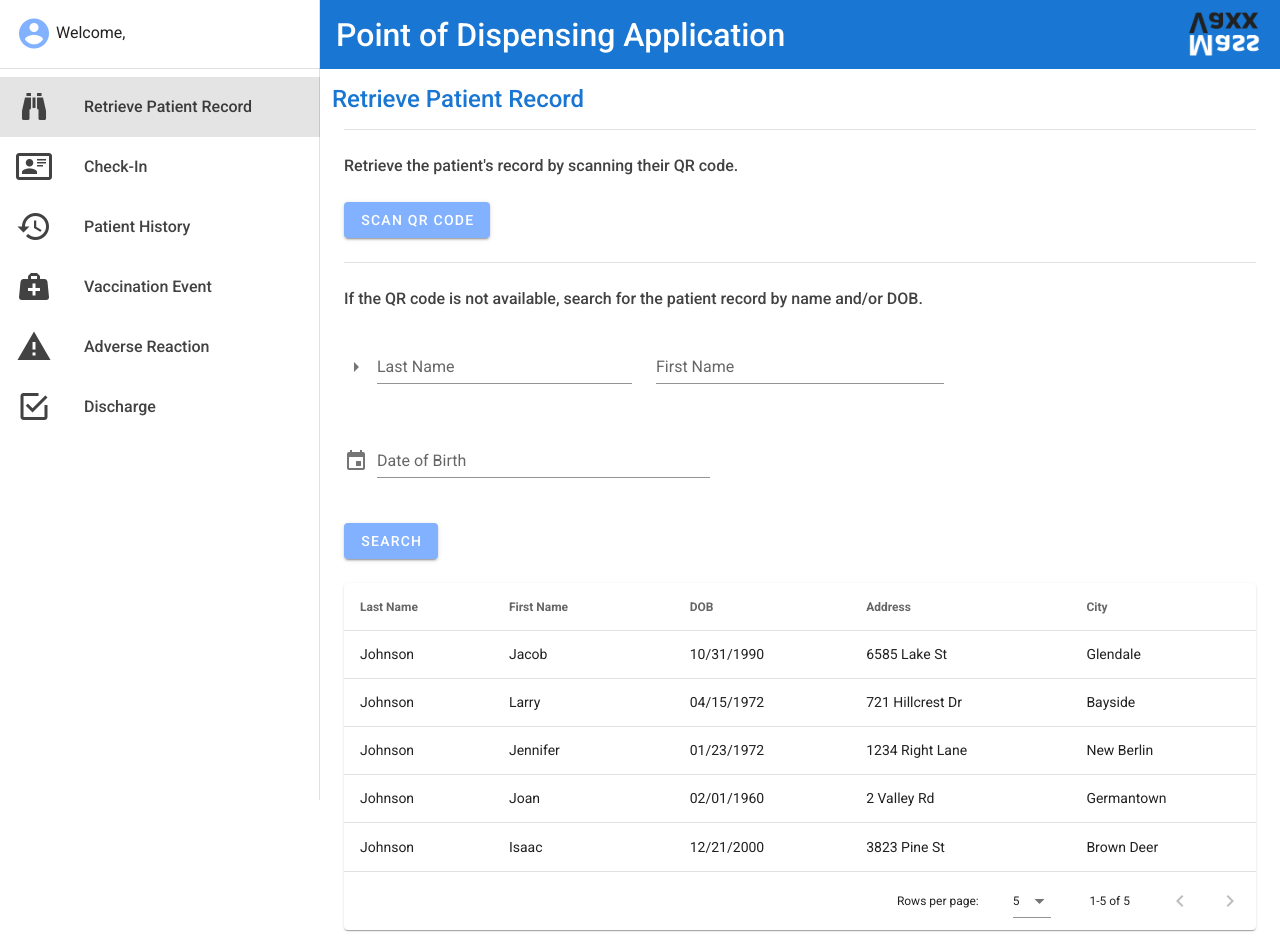
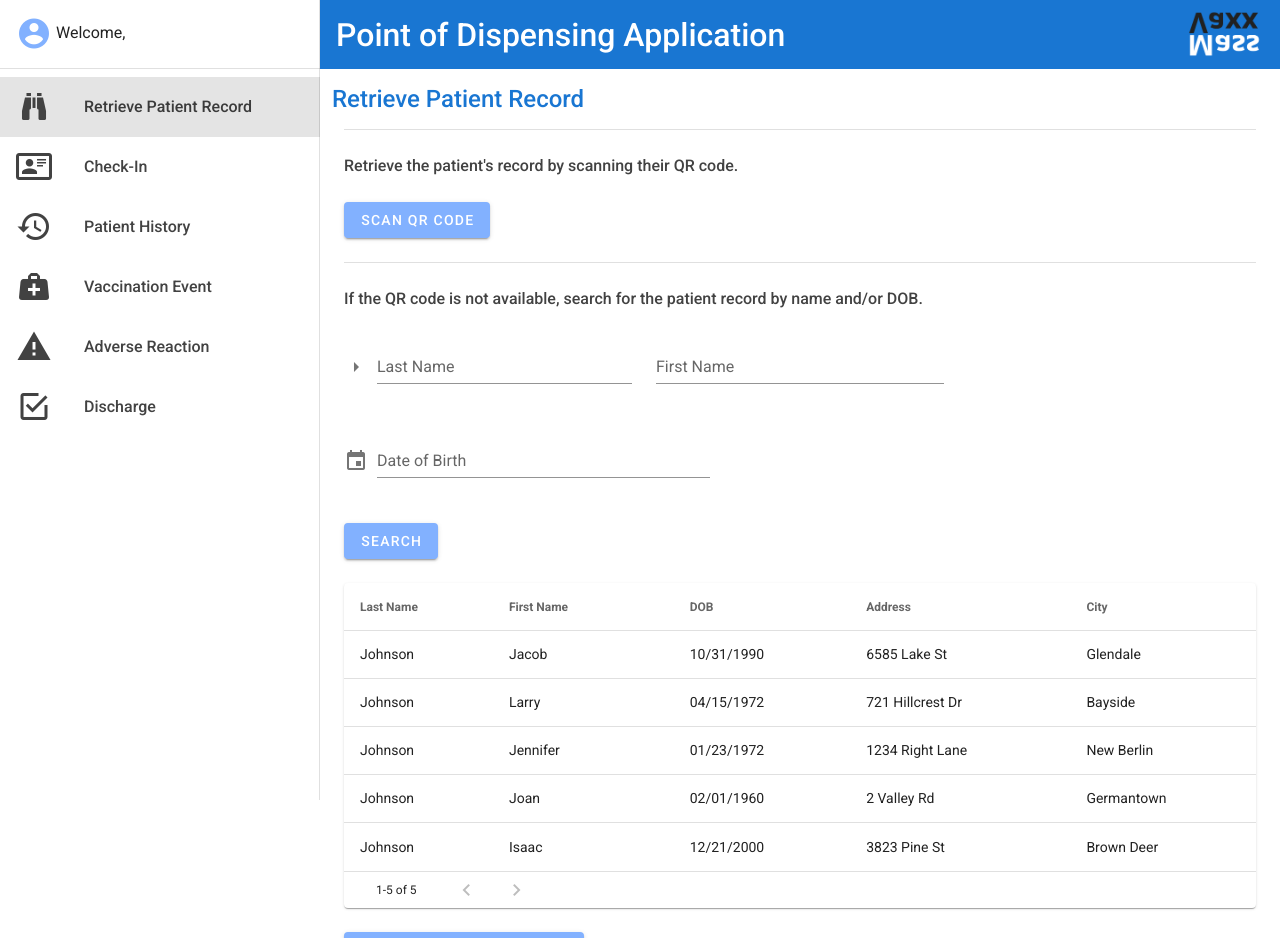
Before and after one commit to david-fraley/MassVaccinationSystem, a Vue app in the folder PointOfDispensingApp/: page /#/RetrievePatientRecord in a window 1280 px wide. Shown: the top 938 px of the page. Built offline with nearby package versions, Linux system fonts and the light colour scheme.

Commit message:
[MVS-421] Remove the rows per page from the table footer

```diff
--- a/PointOfDispensingApp/src/components/PatientLookupPage.vue
+++ b/PointOfDispensingApp/src/components/PatientLookupPage.vue
@@ -106,8 +106,11 @@
       single-select
 			:headers="headers"
 			:items="patientLookupTable"
+			class="elevation-1"
+			:footer-props="{
+				'items-per-page-options':[5]
+			}"
 			:items-per-page="5"
-			class="elevation-1"
     ></v-data-table>
 		</template>
 
```
